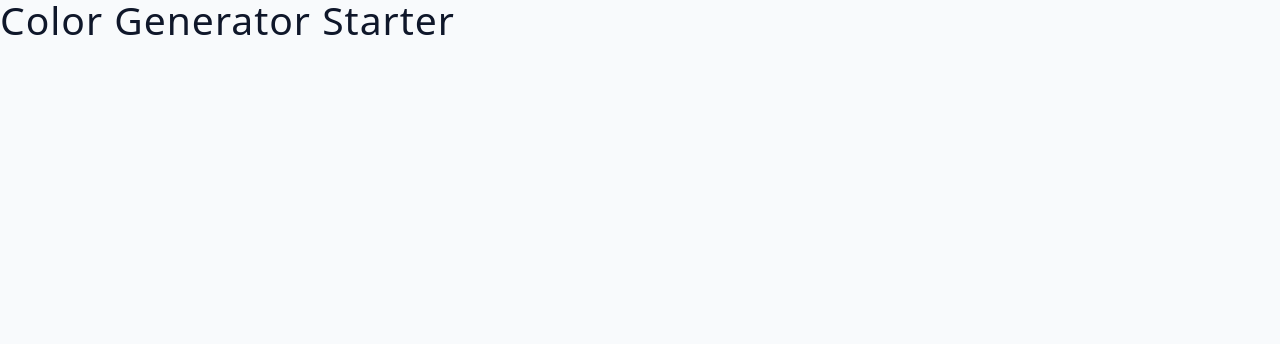
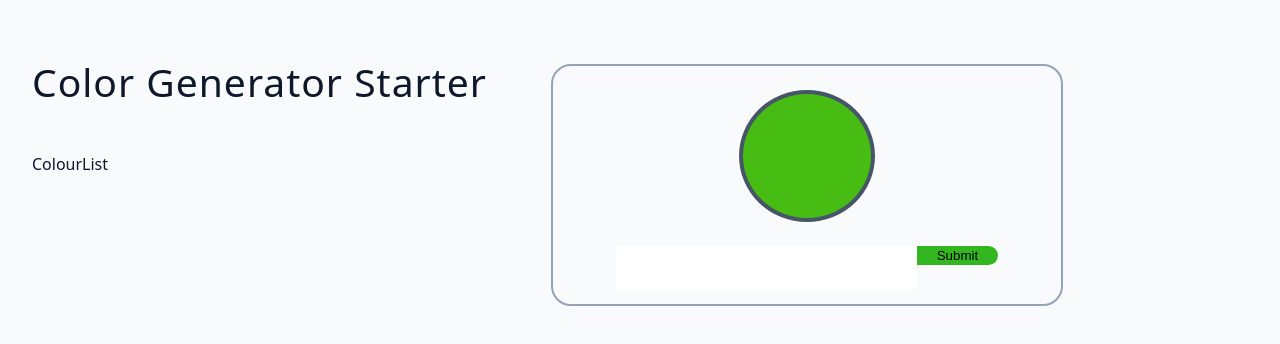
Before and after one commit to Yusen22/Colour-Generator_Project, a React (Vite) app: page / in a window 1280 px wide. Shown: the top 344 px of the page. Built offline with nearby package versions, Linux system fonts and the light colour scheme; the HTML template or start-up script is replaced by a standard one.

Commit message:
added state vars and generateShades fn. imported comps

```diff
--- a/src/App.jsx
+++ b/src/App.jsx
@@ -1,6 +1,32 @@
+import { useState, useEffect } from 'react';
 import { ColourList, Form } from "../Pages";
+import { ToastContainer, toast } from 'react-toastify';
+import Values from 'values.js';
+
+// toast.success('awesome');
+// toast.error('error message');
+
 
 const App = () => {
-  return <h2>Color Generator Starter</h2>;
+  const [colour, setColour] = useState('');
+  const [shades, setShades] = useState([])
+
+useEffect(() => {
+    console.log(colour);
+}, [colour]);
+
+  const generateShades = (colour) => {
+    const newColours = new Values(colour).all(10)
+    setShades(newColours)
+  }
+  return (
+  <main className='container'>
+    <h2>Color Generator Starter</h2>
+    <Form setColour={setColour} colour={colour} generateShades={generateShades}></Form>
+    <ColourList shades={shades}/>
+    <ToastContainer position='top-center'/>
+  </main>
+
+  )
 };
 export default App;
```
